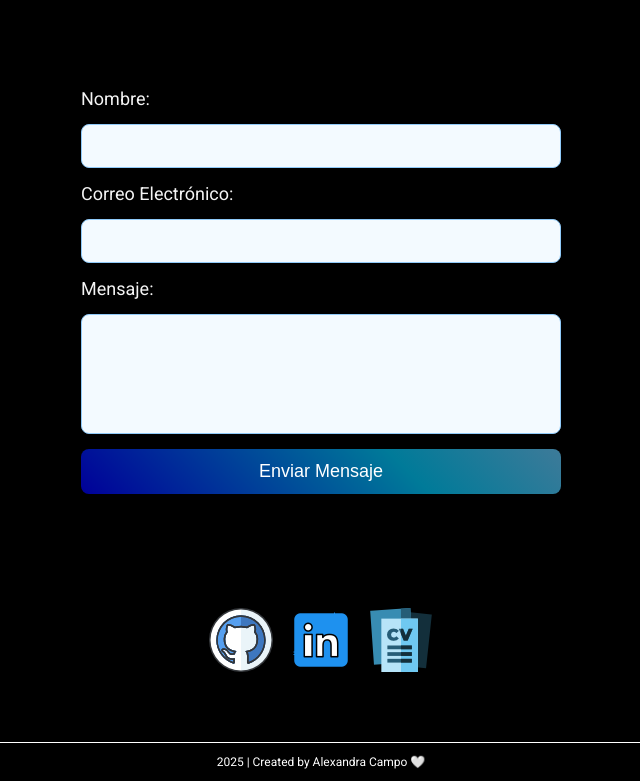
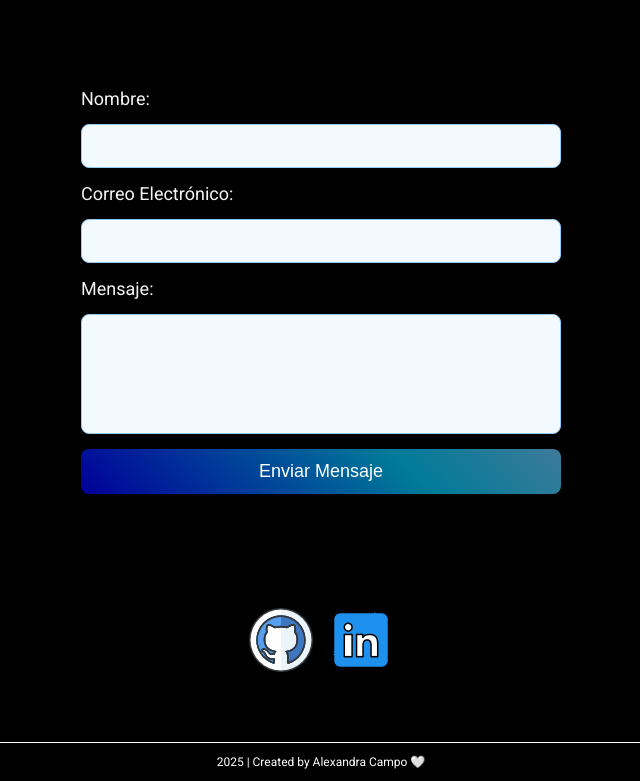
Before and after one commit to alexandracampo/alexandra, a React (Vite) app: page / in a window 1280 px wide. Shown: the part 1307-2088 px from the top of the page, without its empty margins (319-959 px from the left). Built offline with nearby package versions, Linux system fonts and the light colour scheme.

Commit message:
remove link

```diff
--- a/src/components/Contact/Contact.jsx
+++ b/src/components/Contact/Contact.jsx
@@ -32,7 +32,6 @@ const Contact = () => {
             <div className="links">
                 <a href="https://github.com/alexandracampo" target="_blank" rel="noopener noreferrer" ><img src="github.png" alt="Ir a github de Alexandra" className="icon-github" /></a>
                 <a href="https://www.linkedin.com/in/alexandracampomatilla/" target="_blank" rel="noopener noreferrer" ><img src="linkedin.png" alt="Ir a linkedin de Alexandra" className="icon-linkedin" /></a>
-                <a href="curriculum.pdf" target="_blank" rel="noopener noreferrer" ><img src="cv.png" alt="Ver PDF" className="icon-pdf" /></a>
             </div>
 
         </section>
```
